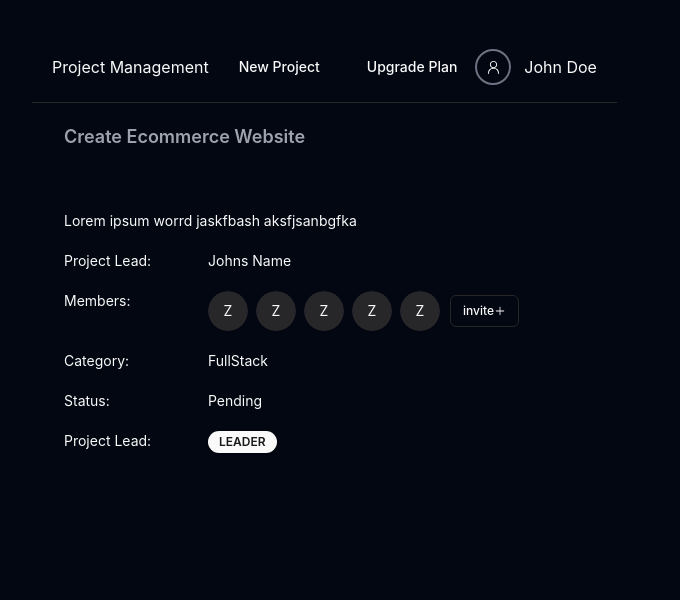
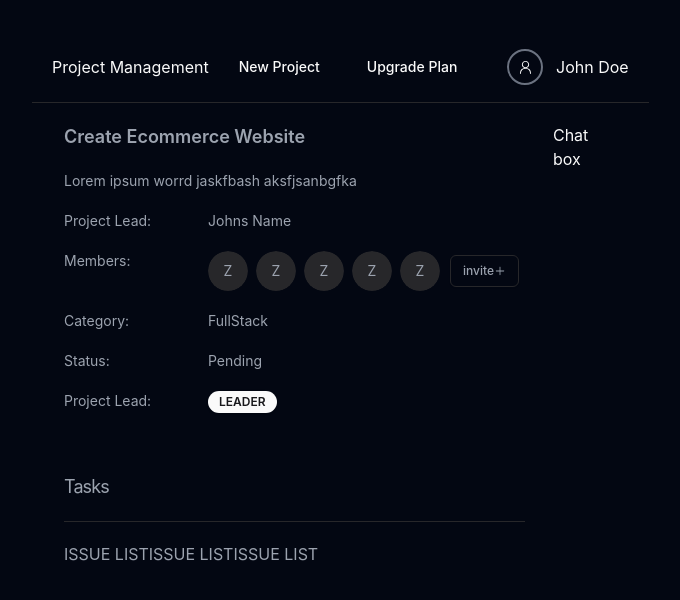
Before and after one commit to Leoric01/projectsmanagmentFE, a React (Vite) app: page /project/1 in a window 1280 px wide. Shown: the top 600 px of the page, without its empty margins (0-680 px from the left). Built offline with nearby package versions, Linux system fonts and the light colour scheme.

Commit message:
projectdetail page forming up

```diff
--- /dev/null
+++ b/src/pages/ProjectDetails/ChatBox.jsx
@@ -0,0 +1,8 @@
+const ChatBox = () => {
+    return (
+        <div>
+            Chat box
+        </div>
+    )
+}
+export default ChatBox;
--- /dev/null
+++ b/src/pages/ProjectDetails/IssueList.jsx
@@ -0,0 +1,9 @@
+const IssueList = () => {
+    return (
+        <>
+            ISSUE LIST
+        </>
+    )
+}
+
+export default IssueList
--- a/src/pages/ProjectDetails/ProjectDetails.jsx
+++ b/src/pages/ProjectDetails/ProjectDetails.jsx
@@ -5,6 +5,8 @@ import {Button} from "@/components/ui/button";
 import {Dialog, DialogClose, DialogContent, DialogHeader, DialogTrigger} from "@/components/ui/dialog";
 import {PlusIcon} from "@radix-ui/react-icons";
 import InviteUserForm from "./inviteUserForm";
+import IssueList from "@/pages/ProjectDetails/issuelist";
+import ChatBox from "@/pages/ProjectDetails/chatbox";
 
 const ProjectDetails = () => {
     const handleProjectInvitation = () => {
@@ -17,9 +19,10 @@ const ProjectDetails = () => {
                     <ScrollArea className="h-screen lg:w-[90%] pr-2">
                         <div className="pb-10 w-full text-gray-400">
                             <h1 className="text-lg font-semibold pb-5">Create Ecommerce Website</h1>
-                        </div>
+
                             <div className="space-y-5 pb-10 text-sm">
-                            <p className="w-full md:max-w-lg lg:max-w-xl">Lorem ipsum worrd jaskfbash aksfjsanbgfka</p>
+                                <p className="w-full md:max-w-lg lg:max-w-xl">Lorem ipsum worrd jaskfbash
+                                    aksfjsanbgfka</p>
                                 <div className="flex">
                                     <p className="w-36">Project Lead: </p>
                                     <p>Johns Name</p>
@@ -62,7 +65,21 @@ const ProjectDetails = () => {
                                     <Badge>LEADER</Badge>
                                 </div>
                             </div>
+                            <section>
+                                <p className="py-5 border-b text-lg -tracking-wider">Tasks</p>
+                                <div className="lg:flex md:flex gap-3 justify-between py-5">
+
+                                    <IssueList status="pending" title="Todo List"/>
+                                    <IssueList status="inprogres" title="In Progress"/>
+                                    <IssueList status="done" title="Done"/>
+
+                                </div>
+                            </section>
+                        </div>
                     </ScrollArea>
+                    <div>
+                        <ChatBox/>
+                    </div>
                 </div>
             </div>
         </>
```
Lines whose indentation alone changed are shown as unchanged.
